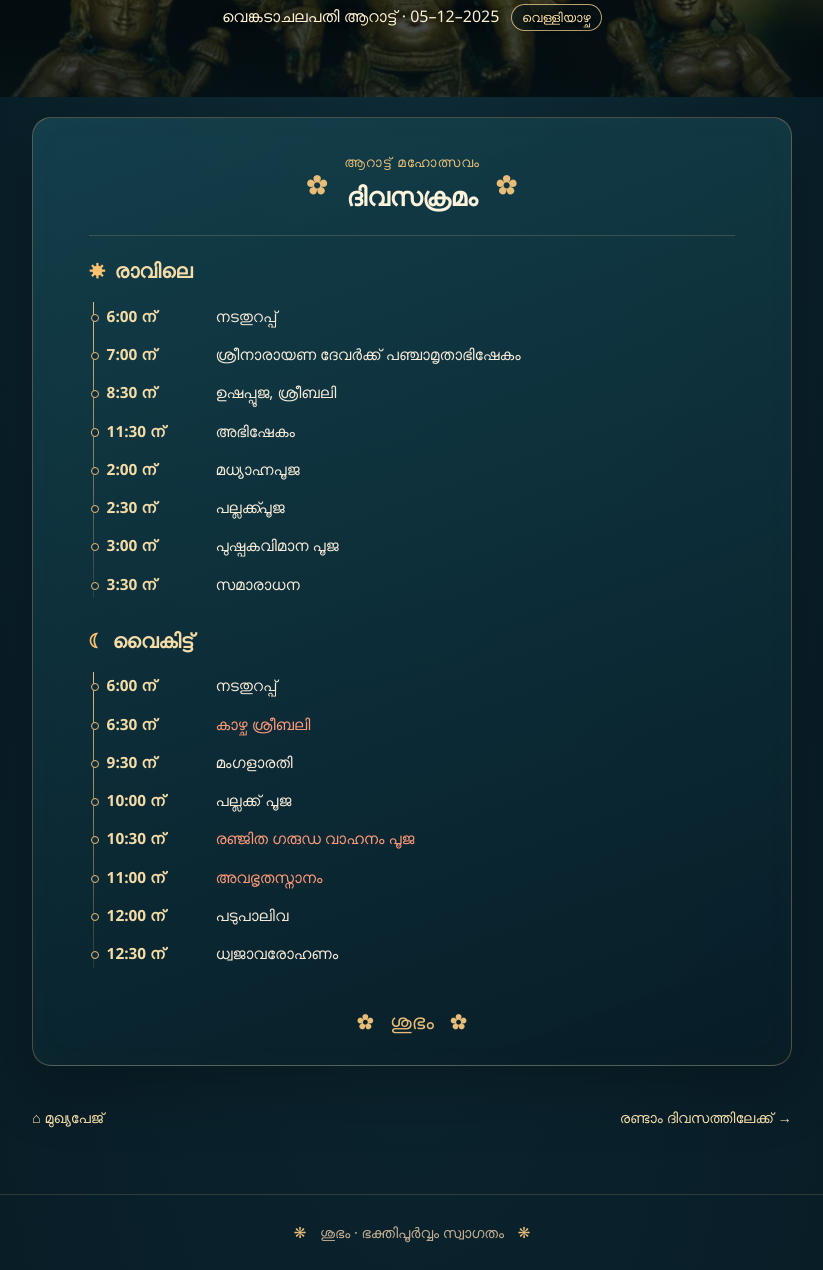
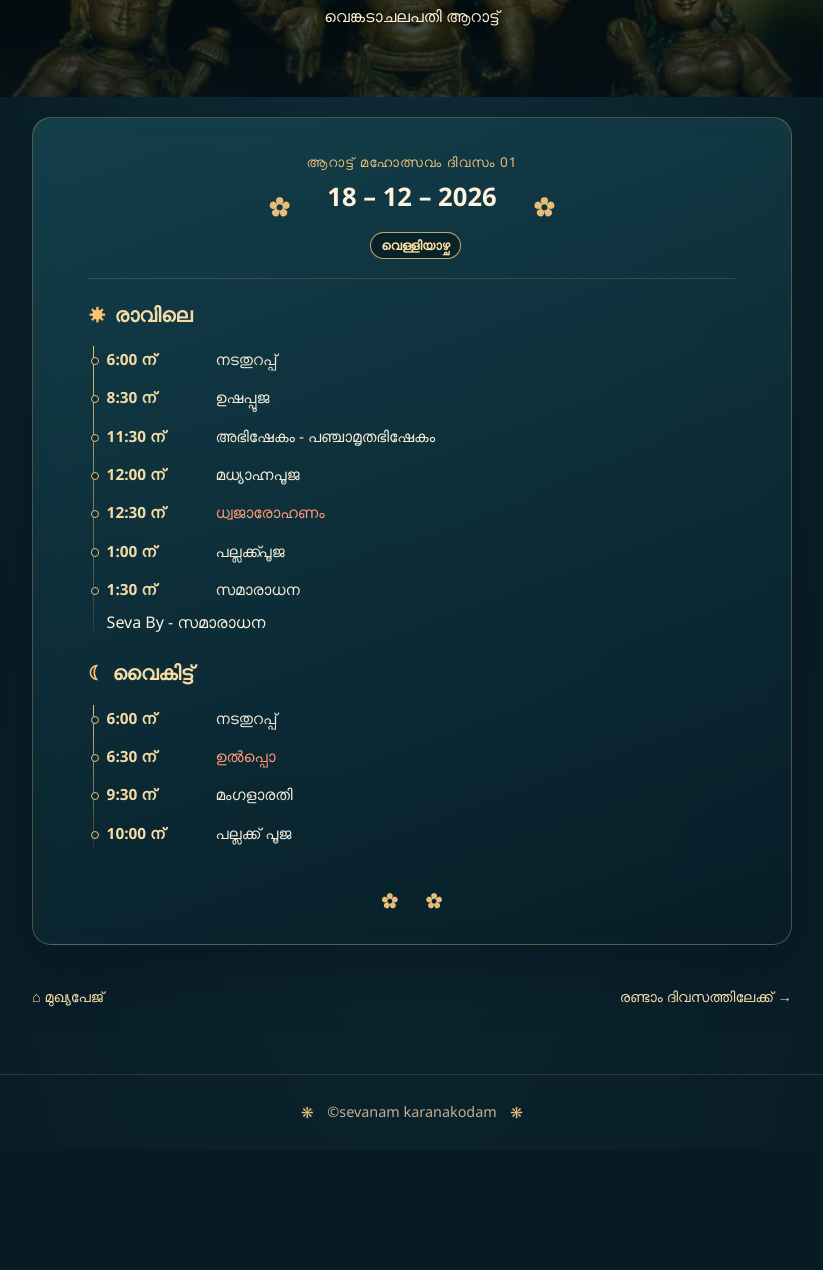
Before and after one commit to rohithrajpai/kdmArratu2027, a plain HTML site: page day1.html in a window 1280 px wide. Shown: the part 274-1544 px from the top of the page, without its empty margins (228-1051 px from the left). After the commit the page ends 1424 px from the top, so only its background shows below. Drawn offline with Linux system fonts and the light colour scheme.

Commit message:
Add files via upload

```diff
--- a/day1.html
+++ b/day1.html
@@ -20,43 +20,40 @@
   </header>
   <main id="main">
     <section class="page-heading">
-      <p class="eyebrow">🌸 ഓം നമോ വെങ്കടേശായഃ 🌸</p><h1>ഒന്നാം ദിവസത്തെ <span>പരിപാടികൾ</span></h1>
-      <p>വെങ്കടാചലപതി ആറാട്ട് · 05–12–2025 <span class="date-pill">വെള്ളിയാഴ്ച</span></p>
+      <p class="eyebrow">🌸 ഓം നമോ വെങ്കടേശായഃ 🌸</p><h1>ഒന്നാം ദിവസം <span></span></h1>
+      <p>വെങ്കടാചലപതി ആറാട്ട് </p>
     </section>
     <section class="schedule-wrap" aria-label="ഒന്നാം ദിവസത്തെ സമയക്രമം">
-      <div class="schedule-heading"><span class="schedule-lotus" aria-hidden="true">✿</span><div><p class="section-kicker">ആറാട്ട് മഹോത്സവം</p><h2>ദിവസക്രമം</h2></div><span class="schedule-lotus" aria-hidden="true">✿</span></div>
+      <div class="schedule-heading"><span class="schedule-lotus" aria-hidden="true">✿</span><div><p class="section-kicker">ആറാട്ട് മഹോത്സവം ദിവസം 01</p><h2>18 – 12 – 2026 <br><span class="date-pill">വെള്ളിയാഴ്ച</span></h2></div><span class="schedule-lotus" aria-hidden="true">✿</span></div>
       <section class="schedule-group">
         <h3><span aria-hidden="true">☀</span> രാവിലെ</h3>
         <ol class="timeline">
           <li><time>6:00 ന്</time><span>നടതുറപ്പ്</span></li>
-          <li><time>7:00 ന്</time><span>ശ്രീനാരായണ ദേവർക്ക് പഞ്ചാമൃതാഭിഷേകം</span></li>
-          <li><time>8:30 ന്</time><span>ഉഷപ്പൂജ, ശ്രീബലി</span></li>
-          <li><time>11:30 ന്</time><span>അഭിഷേകം</span></li>
-          <li><time>2:00 ന്</time><span>മധ്യാഹ്നപൂജ</span></li>
-          <li><time>2:30 ന്</time><span>പല്ലക്ക്പൂജ</span></li>
-          <li><time>3:00 ന്</time><span>പുഷ്പകവിമാന പൂജ</span></li>
-          <li><time>3:30 ന്</time><span>സമാരാധന</span></li>
+          <li><time>8:30 ന്</time><span>ഉഷപ്പൂജ</span></li>
+          <li><time>11:30 ന്</time><span>അഭിഷേകം - പഞ്ചാമൃതഭിഷേകം </span></li>
+          <li><time>12:00 ന്</time><span>മധ്യാഹ്നപൂജ</span></li>
+          <li class="highlight"><time>12:30 ന്</time><span>ധ്വജാരോഹണം</span></li>
+          <li><time>1:00 ന്</time><span>പല്ലക്ക്പൂജ</span></li>
+          <li><time>1:30 ന്</time><span>സമാരാധന</span></li>
+          <span>Seva By -</span> <span>സമാരാധന</span>
+
         </ol>
       </section>
       <section class="schedule-group evening">
         <h3><span aria-hidden="true">☾</span> വൈകിട്ട്</h3>
         <ol class="timeline">
           <li><time>6:00 ന്</time><span>നടതുറപ്പ്</span></li>
-          <li class="highlight"><time>6:30 ന്</time><span>കാഴ്ച ശ്രീബലി</span></li>
+          <li class="highlight"><time>6:30 ന്</time><span>ഉൽപ്പൊ</span></li>
           <li><time>9:30 ന്</time><span>മംഗളാരതി</span></li>
           <li><time>10:00 ന്</time><span>പല്ലക്ക് പൂജ</span></li>
-          <li class="highlight"><time>10:30 ന്</time><span>രഞ്ജിത ഗരുഡ വാഹനം പൂജ</span></li>
-          <li class="highlight"><time>11:00 ന്</time><span>അവഭൃതസ്നാനം</span></li>
-          <li><time>12:00 ന്</time><span>പടുപാലിവ</span></li>
-          <li><time>12:30 ന്</time><span>ധ്വജാവരോഹണം</span></li>
         </ol>
       </section>
-      <p class="schedule-end">✿ &nbsp; ശുഭം &nbsp; ✿</p>
+      <p class="schedule-end">✿ &nbsp;  &nbsp; ✿</p>
     </section>
     <nav class="page-pagination" aria-label="മറ്റു ദിവസങ്ങൾ">
       <a class="page-home-link" href="index.html">⌂ മുഖ്യപേജ്</a><a href="day2.html">രണ്ടാം ദിവസത്തിലേക്ക് →</a>
     </nav>
   </main>
-  <footer class="site-footer"><span aria-hidden="true">❋</span><p>ശുഭം · ഭക്തിപൂർവ്വം സ്വാഗതം</p><span aria-hidden="true">❋</span></footer>
+  <footer class="site-footer"><span aria-hidden="true">❋</span><p>©sevanam karanakodam</p><span aria-hidden="true">❋</span></footer>
 </body>
 </html>
```
Also changed, not shown: index.html (+10 -10 lines).
